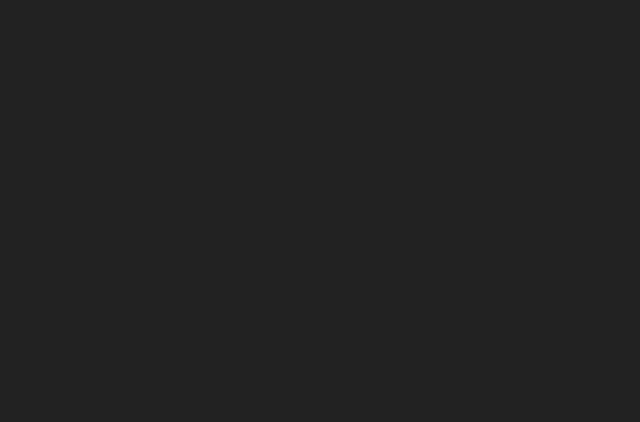
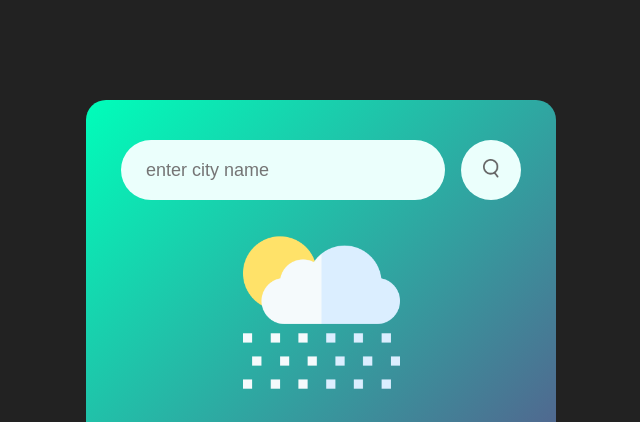
Before and after one commit to nubelz/Weather-App, a plain HTML site: page index.html in a window 1280 px wide. Shown: the top 422 px of the page, without its empty margins (319-959 px from the left). Drawn offline with Linux system fonts and the light colour scheme.

Commit message:
css search button

```diff
--- a/css/style.css
+++ b/css/style.css
@@ -7,3 +7,43 @@
 body{
   background: #222;
 }
+.card{
+  width: 90%;
+  max-width: 470px;
+  background: linear-gradient(135deg, #00feba, #5b548a);
+  color: #fff;
+  margin: 100px auto 0;
+  border-radius: 20px;
+  padding: 40px 35px;
+  text-align: center;
+}
+.search{
+  width: 100%;
+  display: flex;
+  align-items: center;
+  justify-content: space-between;
+}
+.search input{
+  border: 0;
+  outline: 0;
+  background: #ebfffc;
+  color: #555;
+  padding: 10px 25px;
+  height: 60px;
+  border-radius: 30px;
+  flex: 1;
+  margin-right: 16px;
+  font-size: 18px;
+}
+.search button{
+  border: 0;
+  outline: 0;
+  background: #ebfffc;
+  border-radius: 50%;
+  width: 60px;
+  height: 60px;
+  cursor: pointer;
+}
+.search button img{
+  width: 16px;
+}
--- a/index.html
+++ b/index.html
@@ -9,5 +9,20 @@
 </head>
 <body>
 
+<div class="card">
+  <div class="search">
+    <input type="text" placeholder="enter city name"
+    spellcheck="false">
+    <button><img src="images/search.png"></button>
+  </div>
+  <div class="weather">
+    <img src="images/rain.png" class="weather-icon">
+    <h1 class="temp">22°c</h1>
+    <h2 class="city">New York</h2>
+    <div class="details">
+      <div class="col"
+    </div>
+  </div>
+</div>
 </body>
 </html>
```
Also changed, not shown: images/clear.png (added), images/clouds.png (added), images/drizzle.png (added), images/humidity.png (added), images/mist.png (added), images/rain.png (added), images/search.png (added), images/snow.png (added), images/wind.png (added).
